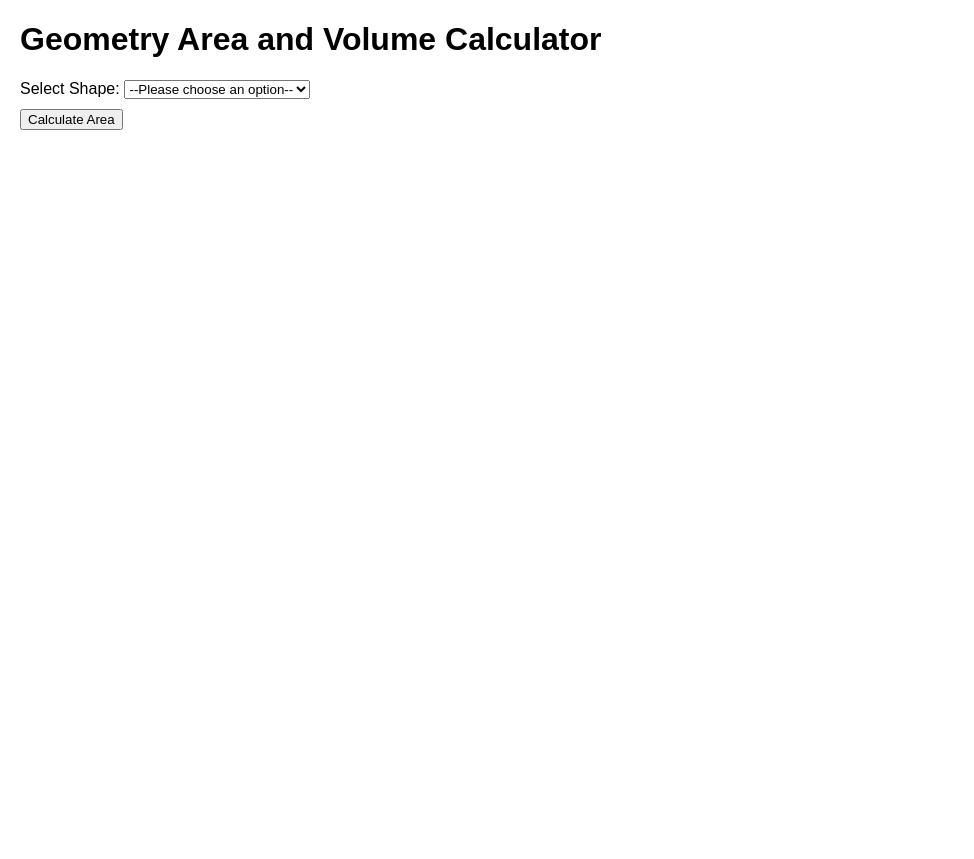
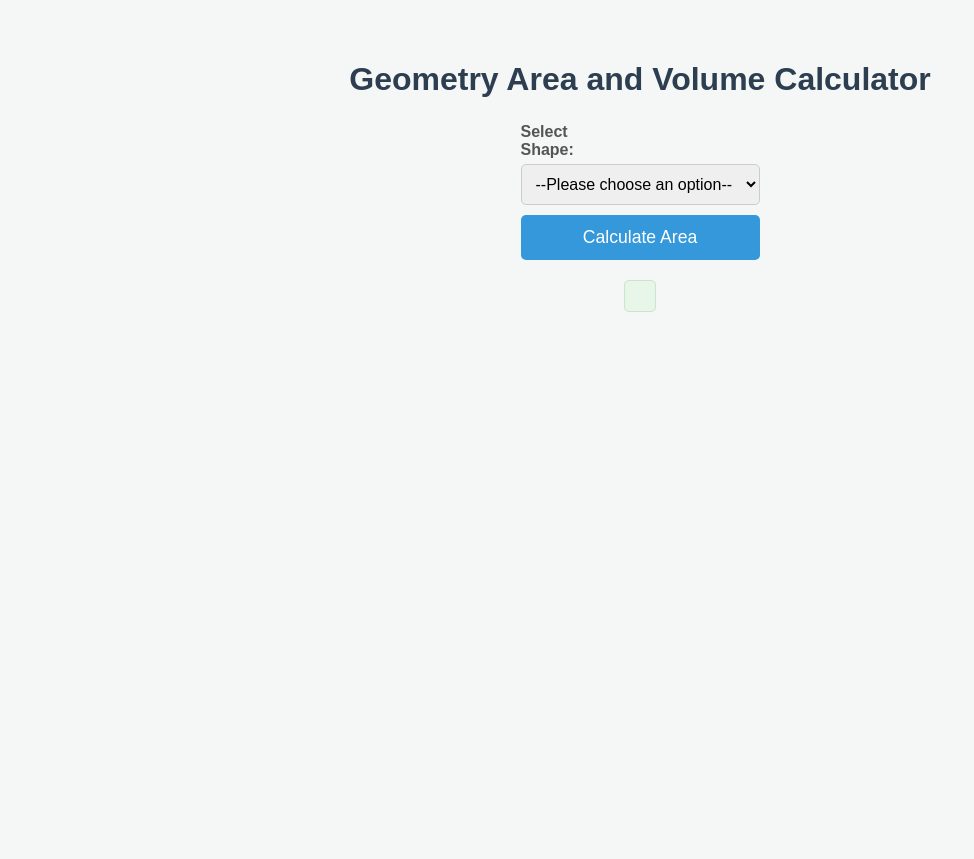
Before and after one commit to Deep7285/Geometry-Area-and-Volume-Calculator, a Flask app: page / in a window 1280 px wide. Shown: the top 859 px of the page, without its empty margins (0-974 px from the left). Before the commit the page ends 130 px from the top, so only its background shows below. Run offline with Flask 3, Linux system fonts and the light colour scheme.

Commit message:
Add CSS styling for improved UI

```diff
--- /dev/null
+++ b/static/css/style.css
@@ -0,0 +1,106 @@
+/* Basic Body Styles */
+body {
+    font-family: 'Segoe UI', Tahoma, Geneva, Verdana, sans-serif;
+    margin: 0;
+    padding: 20px;
+    background-color: #f4f7f6;
+    color: #333;
+    display: flex;
+    flex-direction: column;
+    align-items: center; /* Center content horizontally */
+    min-height: 100vh; /* Ensure body takes full viewport height */
+}
+
+/* Container for better layout */
+.container {
+    background-color: #ffffff;
+    padding: 30px;
+    border-radius: 10px;
+    box-shadow: 0 4px 8px rgba(0, 0, 0, 0.1);
+    max-width: 600px;
+    width: 100%;
+    box-sizing: border-box; /* Include padding in width calculation */
+}
+
+/* Heading Styles */
+h1 {
+    color: #2c3e50;
+    text-align: center;
+    margin-bottom: 25px;
+    font-size: 2em;
+}
+
+/* Input Group Styling */
+.input-group {
+    margin-bottom: 15px;
+    display: flex;
+    flex-direction: column; /* Stack label and input vertically */
+}
+
+.input-group label {
+    font-weight: bold;
+    margin-bottom: 5px;
+    color: #555;
+}
+
+.input-group input[type="number"],
+.input-group select {
+    width: 100%; /* Make inputs take full width of their container */
+    padding: 10px;
+    border: 1px solid #ccc;
+    border-radius: 5px;
+    box-sizing: border-box; /* Include padding and border in element's total width and height */
+    font-size: 1em;
+}
+
+.sub-input-group {
+    display: flex;
+    flex-wrap: wrap; /* Allow items to wrap to next line */
+    gap: 10px; /* Space between sub-inputs */
+    margin-top: 10px;
+    padding: 10px;
+    border: 1px dashed #ddd;
+    border-radius: 5px;
+    background-color: #f9f9f9;
+}
+
+.sub-input-group label {
+    flex-basis: 80px; /* Give labels a fixed width */
+    margin-bottom: 0; /* Override input-group label margin */
+}
+
+.sub-input-group input[type="number"] {
+    flex-grow: 1; /* Allow inputs to take remaining space */
+    width: auto; /* Override 100% width for sub-inputs */
+}
+
+
+/* Button Styling */
+button {
+    background-color: #3498db;
+    color: white;
+    padding: 12px 20px;
+    border: none;
+    border-radius: 5px;
+    cursor: pointer;
+    font-size: 1.1em;
+    width: 100%; /* Full width button */
+    transition: background-color 0.3s ease; /* Smooth transition for hover */
+}
+
+button:hover {
+    background-color: #2980b9;
+}
+
+/* Result Display */
+#result {
+    margin-top: 25px;
+    padding: 15px;
+    background-color: #e8f5e9;
+    border: 1px solid #c8e6c9;
+    border-radius: 5px;
+    color: #2e7d32;
+    text-align: center;
+    font-size: 1.2em;
+    word-wrap: break-word; /* Ensure long results wrap */
+}
--- a/templates/index.html
+++ b/templates/index.html
@@ -4,6 +4,7 @@
     <meta charset="UTF-8">
     <meta name="viewport" content="width=device-width, initial-scale=1.0">
     <title>Geometry Area and Volume Calculator</title>
+    <link rel="stylesheet" href="{{ url_for('static', filename='css/style.css') }}">
     <style>
         body { font-family: Arial, sans-serif; margin: 20px; }
         .input-group { margin-bottom: 10px; }
```
